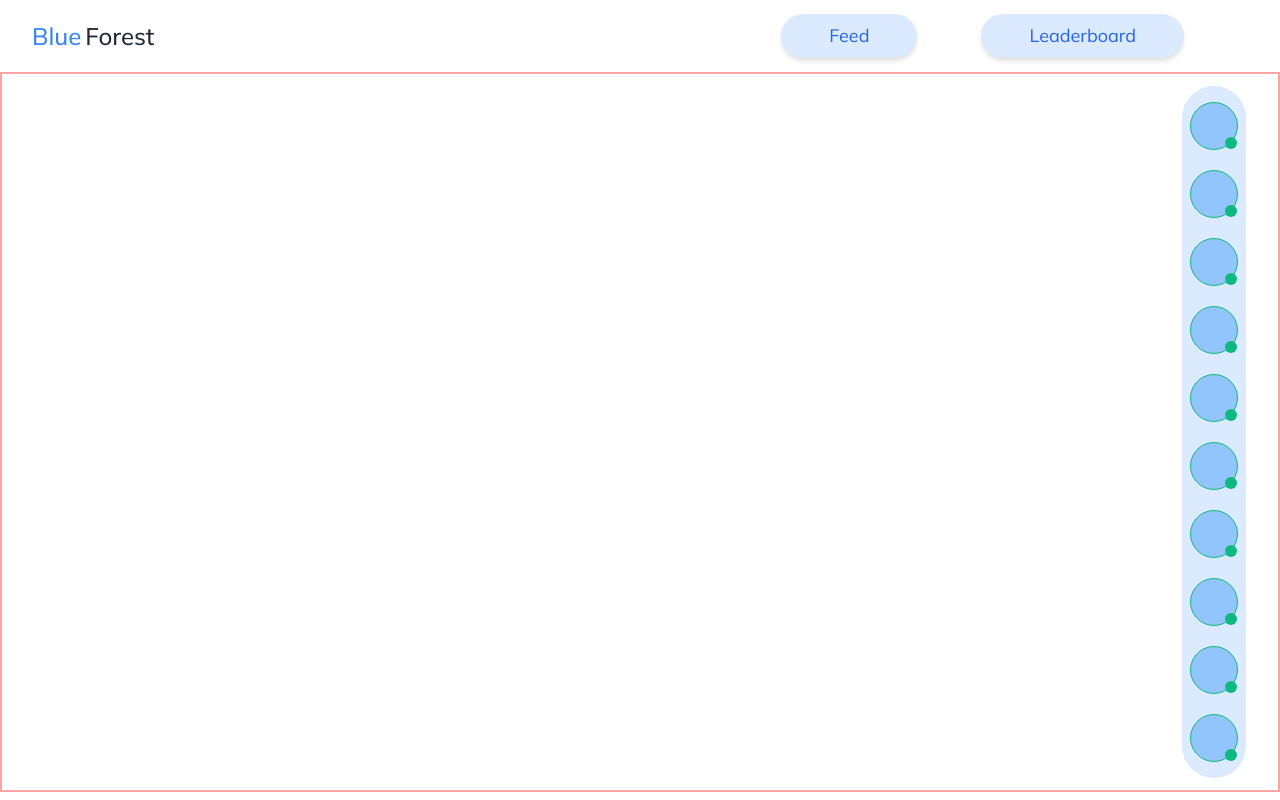
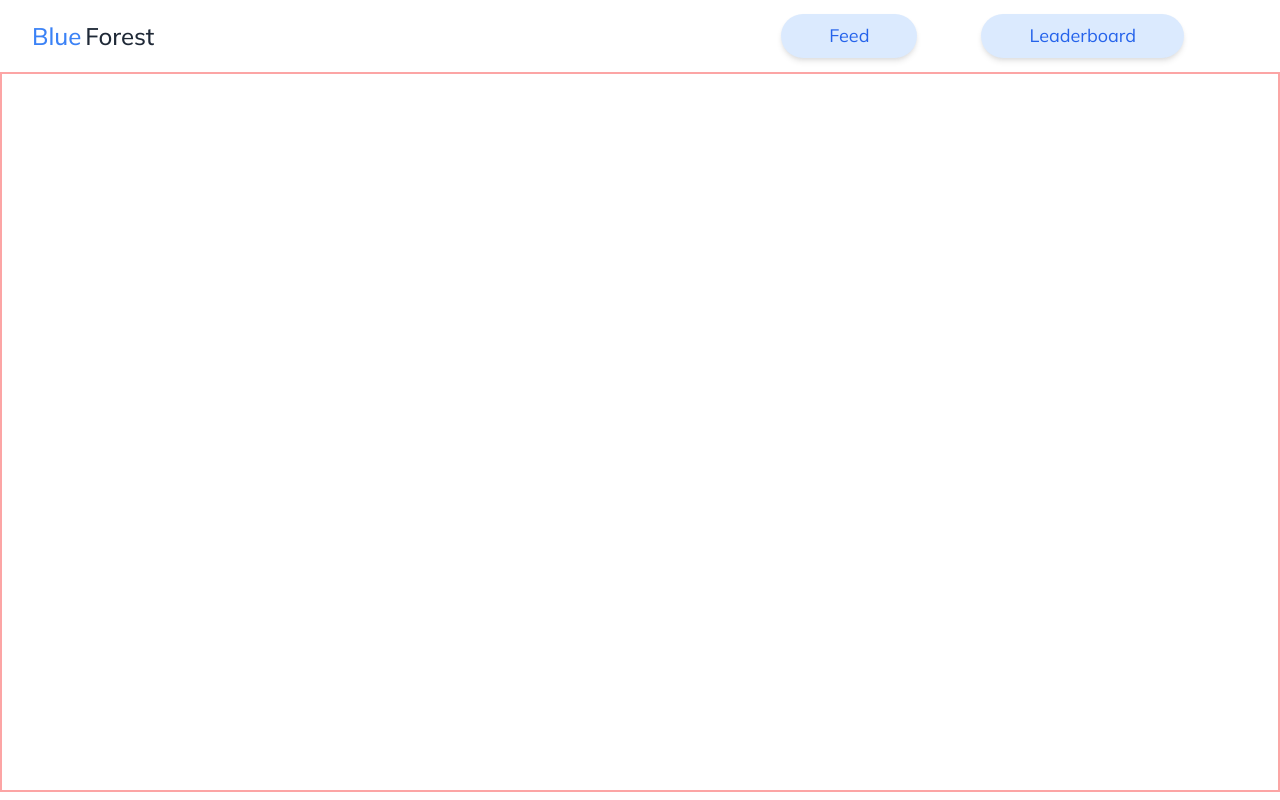
Before and after one commit to KrishnaDhingra/blueforest, a React (Create React App) app: page / in a window 1280 px wide. Built offline with nearby package versions, Linux system fonts and the light colour scheme.

Commit message:
Making the online bar

```diff
--- a/src/App.js
+++ b/src/App.js
@@ -8,7 +8,7 @@ function App() {
       <Navbar/>
       <div className="inner-container flex items-center justify-center py-3 px-8 border-2 border-red-300">
 
-        <OnlineBar/>
+        {/* <OnlineBar/> */}
       </div>
     </div>
   );
```
